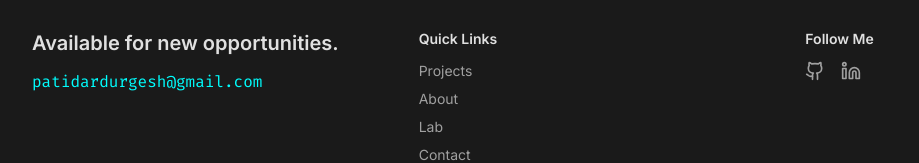
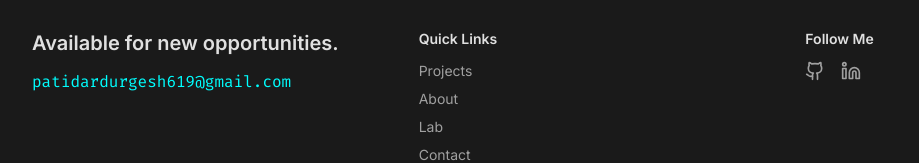
Before and after one commit to DevDurgesh619/portfolio-website, a Next.js app: page / in a window 1280 px wide. Shown: the part 2817-2980 px from the top of the page, without its empty margins (48-967 px from the left). Built offline with nearby package versions, Linux system fonts and the light colour scheme.

Commit message:
mail corrected

```diff
--- a/components/footer.tsx
+++ b/components/footer.tsx
@@ -21,7 +21,7 @@ export default function Footer() {
               href="mailto:hello@example.com"
               className="inline-block font-mono text-[color:var(--accent)] hover:opacity-90"
             >
-              {"patidardurgesh@gmail.com"}
+              {"patidardurgesh619@gmail.com"}
             </Link>
           </div>
           {/* Column 2: Quick Links */}
```
